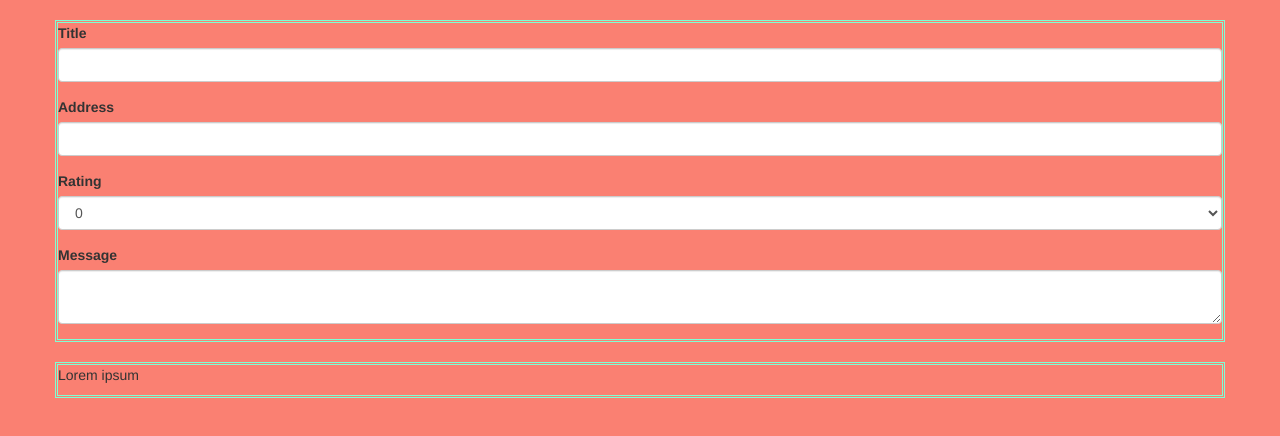
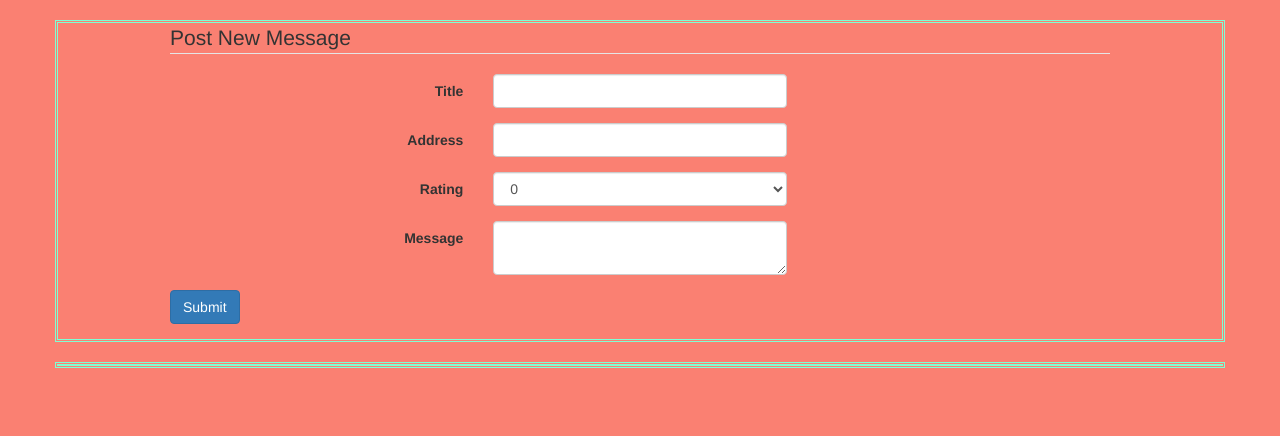
Before and after one commit to umichdoe/myLandlordSucks, a website: page views/index.html in a window 1280 px wide. Shown: the part 96-532 px from the top of the page. Drawn offline with nearby package versions, Linux system fonts and the light colour scheme; no server answers.

Commit message:
was able to serialize data collected from form

```diff
--- a/public/scripts/app.js
+++ b/public/scripts/app.js
@@ -7,15 +7,24 @@ $(document).ready(function() {
         success: displayMessages,
         error: errorMessage
     });
+
+    $('#message-form form').on('submit', function (e) {
+        e.preventDefault();
+        let formData = $(this).serialize();
+        console.log(formData);
+
+    })
 });
 
 function displayMessages (data) {
     data.forEach(function (oneMessageObj) {
         $('#messageBoard').append(`
-        <p>Title: ${oneMessageObj.title}</p>
-        <p>Address: ${oneMessageObj.address}</p>
-        <p>Rating: ${oneMessageObj.rating}</p>
-        <p>Message: ${oneMessageObj.message}</p>
+        <div class='container'>
+            <h4>Title:</h4> <p>${oneMessageObj.title}</p>
+            <h4>Address:</h4> <p>${oneMessageObj.address}</p>
+            <h4>Rating:</h4> <p>${oneMessageObj.rating}</p>
+            <button class='btn btn-primary'>Read Message</button>
+        </div>
         `);
     })
 }
--- a/views/index.html
+++ b/views/index.html
@@ -32,21 +32,88 @@
 
 
 <!--    Form    -->
+
+    <section id='message-form' class="container">
+      <div class="row">
+      <div class="col-md-10 col-md-offset-1">
+
+        <form class="form-horizontal">
+          <fieldset>
+
+            <!-- Form Name -->
+            <legend>Post New Message</legend>
+
+            <!-- Text input-->
+            <div class="form-group">
+              <label class="col-md-4 control-label" for="title">Title</label>
+              <div class="col-md-4">
+              <input id="title" name="title" type="text" placeholder="" class="form-control input-md" required="">
+
+              </div>
+            </div>
+
+            <!-- Text input-->
+            <div class="form-group">
+              <label class="col-md-4 control-label" for="address">Address</label>
+              <div class="col-md-4">
+              <input id="address" name="address" type="text" placeholder="" class="form-control input-md">
+
+              </div>
+            </div>
+
+            <!-- Text input-->
+            <div class="form-group">
+              <label class="col-md-4 control-label" for="rating">Rating</label>
+              <div class="col-md-4">
+              <select name="rating" class="form-control">
+                    <option value="zero">0</option>
+                    <option value="one">1</option>
+                    <option value="two">2</option>
+                    <option value="three">3</option>
+                    <option value="four">4</option>
+                    <option value="five">5</option>
+                </select>
+
+              </div>
+            </div>
+
+            <!-- Textarea -->
+            <div class="form-group">
+              <label class="col-md-4 control-label" for="message">Message</label>
+              <div class="col-md-4">
+                <textarea class="form-control" id="message" name="message"></textarea>
+              </div>
+            </div>
+
+
+            <!-- Button -->
+            <div class="form-group">
+              <div class="col-md-4">
+                <button id="singlebutton" name="singlebutton" class="btn btn-primary">Submit</button>
+              </div>
+            </div>
+          </fieldset>
+        </form>
+      </div>
+      </div>
+    </section>
+
+<!--
     <div class='container'>
         <div class='row'>
             <form>
                 <div class="form-group">
-                    <label>Title</label>
-                    <input class="form-control">
+                    <label for="title">Title</label>
+                    <input id='title' name='title' class="form-control">
                 </div>
 
                 <div class="form-group">
-                    <label>Address</label>
-                    <input class="form-control">
+                    <label for="address">Address</label>
+                    <input id='address' name='address' class="form-control">
                 </div>
 
                 <div class="form-group">
-                    <label>Rating</label>
+                    <label for="rating">Rating</label>
                     <select name="rating" class="form-control">
                         <option value="zero">0</option>
                         <option value="one">1</option>
@@ -59,17 +126,20 @@
 
 
                 <div class="form-group">
-                    <label>Message</label>
+                    <label for="message">Message</label>
                     <textarea class="form-control"></textarea>
                 </div>
+
+                <button type="submit" class="btn btn-primary btn-create">Submit</button>
             </form>
         </div>
     </div>
+-->
 
 <!--  Message List  -->
     <div class='container'>
         <div id='messageBoard' class='row'>
-            <p>Lorem ipsum</p>
+        <!--    Seed Data       -->
         </div>
     </div>
 </body>
```
